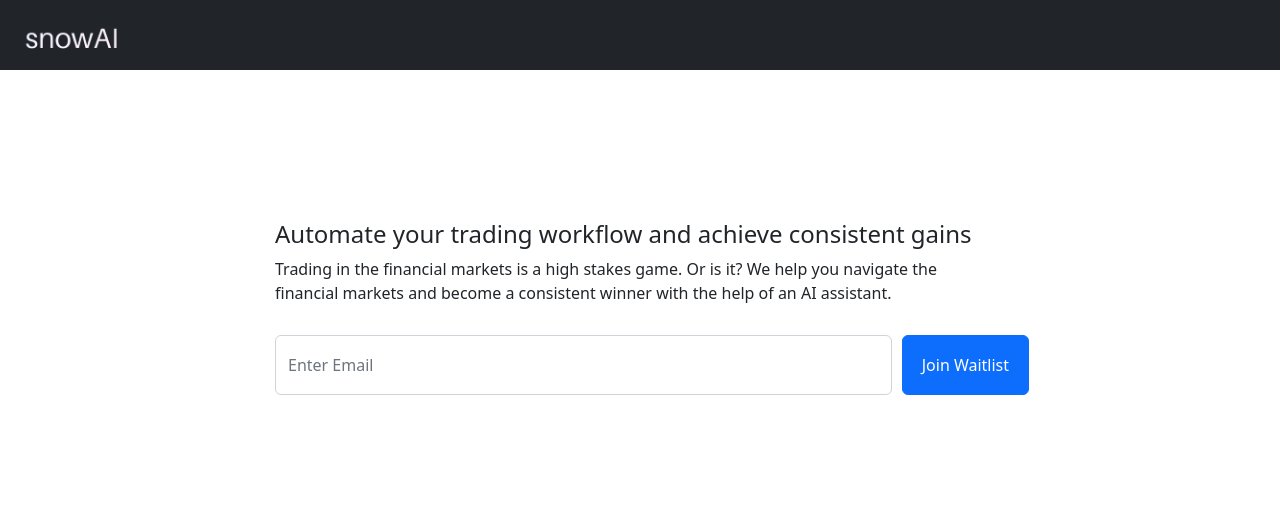
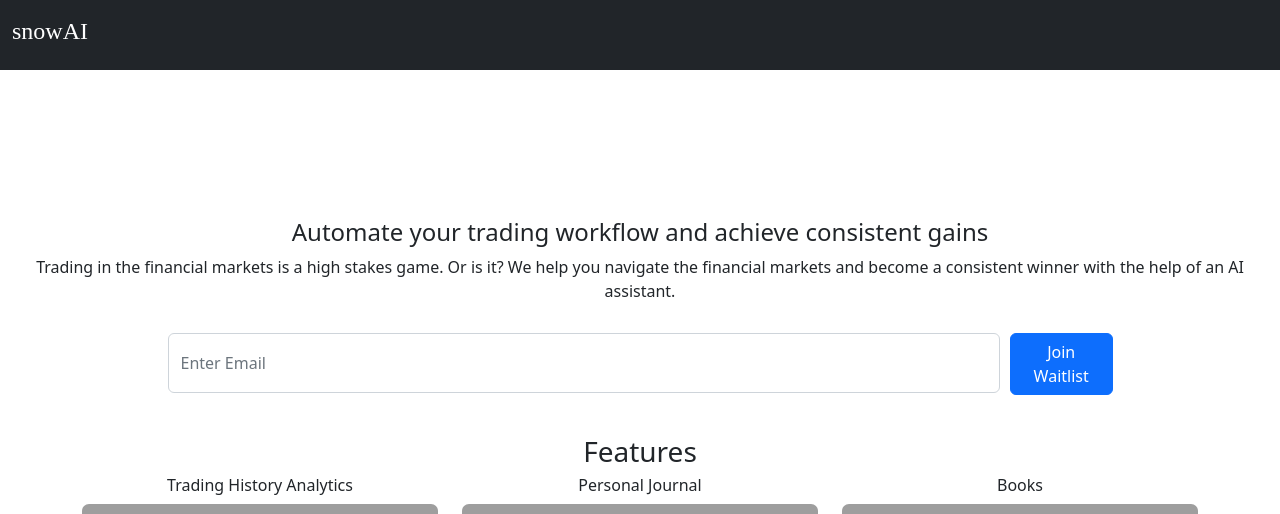
Before and after one commit to butterrobot2022/trading-bot, a Django app: template Interface/horizonAI/templates/horizonAI/home.html in a window 1280 px wide. Shown: the top 514 px of the page. Run offline with Django 3.2, Linux system fonts and the light colour scheme; the template is opened without the code that fills it, so the values that code supplies are empty; some web fonts are replaced; grey boxes are pictures that could not be loaded.

Commit message:
new commit

```diff
--- a/Interface/Interface/asgi.py
+++ b/Interface/Interface/asgi.py
@@ -7,6 +7,7 @@ For more information on this file, see
 https://docs.djangoproject.com/en/4.2/howto/deployment/asgi/
 """
 
+
 import os
 
 from django.core.asgi import get_asgi_application
--- a/Interface/horizonAI/static/horizonAI/styles.css
+++ b/Interface/horizonAI/static/horizonAI/styles.css
@@ -38,18 +38,7 @@
     .feature-explanation {
         margin-right: 100px;
     }
-}
-
-
-
-
-
-
-.waitlist-div {
-    margin-top: 150px;
-    margin-left: 275px;
-    text-align: left;
-}
+} */
 
 .explanation {
     margin-right: 330px;
@@ -294,3 +257,76 @@
         display: flex;
     }
 }
+
+/* ++++++++ */
+.waitlist-div {
+    display: flex;
+    flex-direction: column;
+    align-items: center;
+    text-align: center;
+    padding: 20px 10px;
+    margin-top: 10vw;
+}
+
+.features-div {
+    display: flex;
+    flex-direction: column;
+    align-items: center;
+    text-align: center;
+}
+
+.features-div p {
+    margin-top: 1rem;
+}
+
+.img-cover {
+    width: 100%;
+    height: 250px;
+}
+
+/* Changes Made */
+
+@media only screen and (min-width: 600px) {
+    .features-div {
+        text-align: center;
+        padding: 20px 10px;
+    }
+
+    .landing-page-footer {
+        align-items: center;
+    }
+}
+
+.new-entry {
+    display: flex;
+    flex-direction: column;
+    gap: 20px;
+    margin: 40px 20px 0 250px;
+}
+
+.new-entry .datetime {
+    font-size: 25px;
+    font-weight: 700;
+}
+
+.new-entry input {
+    border-radius: 0;
+}
+
+.tags-display {
+    display: flex;
+    gap: 10px;
+}
+
+.tags-display div {
+    padding: 5px;
+    background-color: #f5f5f5;
+    border-radius: 5px;
+    display: flex;
+    align-items: center;
+    justify-content: space-between;
+}
+
+.tags-display div i {
+    cursor: pointer;
+}
--- a/Interface/horizonAI/templates/horizonAI/home.html
+++ b/Interface/horizonAI/templates/horizonAI/home.html
@@ -1,79 +1,98 @@
 <!DOCTYPE html>
 
 <head>
-    <title>Interface</title>
+    <title>snowAI</title>
     <link rel="stylesheet" href="/static/horizonAI/styles.css">
     <link href="https://cdn.jsdelivr.net/npm/bootstrap@5.2.3/dist/css/bootstrap.min.css" rel="stylesheet" integrity="sha384-rbsA2VBKQhggwzxH7pPCaAqO46MgnOM80zW1RWuH61DGLwZJEdK2Kadq2F9CUG65" crossorigin="anonymous">
     <meta name="viewport" content="width=device-width, initial-scale=1">
+    <link rel="stylesheet" media="screen" href="https://fontlibrary.org//face/aileron" type="text/css"/>
 </head>
 
 <body>
     <nav class="navbar navbar-expand-lg navbar-dark bg-dark" style="height: 70px;">
         <div class="container-fluid">
-          <img src="/static/horizonAI/snowAI-removebg-preview.png" alt="" class="logo" style="height: 120px;">
+          <h4 style="color: white; font-family: 'AileronRegular'; font-weight: normal;">snowAI</h4>
+          <!-- <img src="/static/horizonAI/snowAI-removebg-preview.png" alt="" class="logo" style="height: 120px;"> -->
           <button class="navbar-toggler" type="button" data-bs-toggle="collapse" data-bs-target="#navbarNav" aria-controls="navbarNav" aria-expanded="false" aria-label="Toggle navigation">
             <span class="navbar-toggler-icon"></span>
           </button>
 
         </div>
       </nav>
+
       <div class="waitlist-div">
-        <div class="details">
+        <div>
           <h4>Automate your trading workflow and achieve consistent gains</h4>
-      <p class="explanation">Trading in the financial markets is a high stakes game. Or is it? We help you navigate the financial markets and become a
-        consistent winner with the help of an AI assistant.
-      </p>
+           <span>Trading in the financial markets is a high stakes game. Or is it? We help you navigate the financial markets and become a consistent winner with the help of an AI assistant.</span>
         </div>
+
         <form class="waitlist-email" method="post">
           {% csrf_token %} <!-- Add this line to include the CSRF token -->
           <div class="form-group div-email" style="display: flex; gap: 10px; margin-top: 30px;">
               <input type="email" class="form-control waitlist-email-input" id="exampleInputEmail1" aria-describedby="emailHelp" placeholder="Enter Email">
-            <button class="btn btn-primary join-waitlist-button">Join Waitlist</button>
+              <button class="btn btn-primary">Join Waitlist</button>
           </div>
         </form>
       </div>
+
+    </div>
     <div class="features-div">
       <h3>Features</h3>
-      <div class="features-offered">
-      <div class="feature">
-      <p class="feature-names">Trading History Analytics</p>
+      <div class="container">
+        <div class='row row-cols-1 row-cols-md-2 row-cols-lg-3'>
+            <div class="feature col mb-3">
+            <h6 class="feature-names">Trading History Analytics</h6>
+            <div class="img-cover">
               <img class="feature-image" src="https://images.unsplash.com/photo-1608222351212-18fe0ec7b13b?ixlib=rb-4.0.3&ixid=M3wxMjA3fDB8MHxzZWFyY2h8MXx8YW5hbHl0aWNzfGVufDB8fDB8fHww&auto=format&fit=crop&w=500&q=60" alt="analytics">
+            </div>
+
             <p class="feature-explanation">We keep track of your financial history to give you an overview of how you are performing.</p>
             </div>
-    <div class="feature">
-      <p class="feature-names">Personal Journal</p>
+            <div class="feature col mb-3">
+              <h6 class="feature-names">Personal Journal</h6>
+
+              <div class="img-cover">
                 <img class="feature-image" src="https://images.unsplash.com/photo-1538045698727-ac45d4365100?ixlib=rb-4.0.3&ixid=M3wxMjA3fDB8MHxzZWFyY2h8NXx8am91cm5hbHxlbnwwfHwwfHx8MA%3D%3D&auto=format&fit=crop&w=500&q=60" alt="personaljournal">
+              </div>
+
               <p class="feature-explanation">Have your own personal journal to record what you've learnt.</p>
             </div>
-    <div class="feature">
-      <p class="feature-names">Books</p>
+            <div class="feature col mb-3">
+              <h6 class="feature-names">Books</h6>
+              <div class="img-cover">
                 <img class="feature-image" src="https://images.unsplash.com/photo-1481627834876-b7833e8f5570?ixlib=rb-4.0.3&ixid=M3wxMjA3fDB8MHxzZWFyY2h8Mnx8bGlicmFyeXxlbnwwfHwwfHx8MA%3D%3D&auto=format&fit=crop&w=500&q=60" alt="books">
+              </div>
               <p class="feature-explanation">A mini-library of books to learn and grow from.</p>
             </div>
+            <div class="feature col mb-3">
+              <h6 class="feature-names">Personalized Chatbot</h6>
+              <div class="img-cover">
+                <img class="feature-image" src="https://images.unsplash.com/photo-1682202338526-b7bb45524b10?ixlib=rb-4.0.3&ixid=M3wxMjA3fDB8MHxzZWFyY2h8MTZ8fENoYXRib3R8ZW58MHx8MHx8fDA%3D&auto=format&fit=crop&w=500&q=60" alt="chatbot">
               </div>
-    <div class="features-offered">
-      <div class="feature">
-      <p class="feature-names">Personalized Chatbot</p>
-      <img class="feature-image" src="https://images.unsplash.com/photo-1682202338526-b7bb45524b10?ixlib=rb-4.0.3&ixid=M3wxMjA3fDB8MHxzZWFyY2h8MTZ8fENoYXRib3R8ZW58MHx8MHx8fDA%3D&auto=format&fit=crop&w=500&q=60" alt="chatbot">
               <p class="feature-explanation">A personalized Chatbot to assist you in your journey.</p>
             </div>
-    <div class="feature">
-      <p class="feature-names">AI Assistant</p>
+            <div class="feature col mb-3">
+              <h6 class="feature-names">AI Assistant</h6>
+              <div class="img-cover">
                 <img class="feature-image" src="https://th.bing.com/th/id/OIP.3HuE71LEkfta2mNINiB-4QHaEN?w=287&h=180&c=7&r=0&o=5&pid=1.7" alt="personaljournal">
+              </div>
               <p class="feature-explanation">Currently in production, Livingston (an AI) is an intelligent assistant to assist you in your trading and analysis.</p>
             </div>
-    <div class="feature">
-      <p class="feature-names">Market Dictionary</p>
+            <div class="feature col">
+              <h6 class="feature-names">Market Dictionary</h6>
+              <div class="img-cover">
                 <img class="feature-image" src="https://images.unsplash.com/photo-1583361704493-d4d4d1b1d70a?ixlib=rb-4.0.3&ixid=M3wxMjA3fDB8MHxwaG90by1wYWdlfHx8fGVufDB8fHx8fA%3D%3D&auto=format&fit=crop&w=871&q=80" alt="books">
+              </div>
               <p class="feature-explanation">A dictionary to help you lookup market terms.</p>
             </div>
         </div>
       </div>
+    </div>
+
     <footer class="landing-page-footer">
       <h4 class="contacts">Contact Details</h4>
-      <div class="contact-details">
-          <p>Email: motingwetlotlo@yahoo.com</p>
-          <p>Phone Number: +27 84 731 6417</p>
+      <div>Email: motingwetlotlo@yahoo.com</div>
+      <div>Phone Number: +27 84 731 6417</div>
       <form class="bottom-waitlist-form">
         <button class="btn btn-primary join-waitlist-button2" id="join-waitlist">Join Waitlist</button>
       </form>
```
Also changed, not shown: other parts of Interface/horizonAI/static/horizonAI/styles.css (+11 -37 lines), 1 other file. Lines whose indentation alone changed are shown as unchanged.
